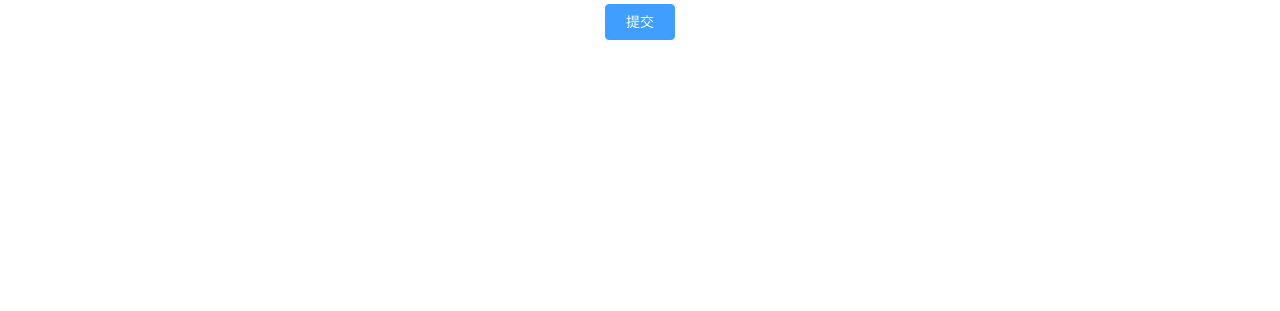
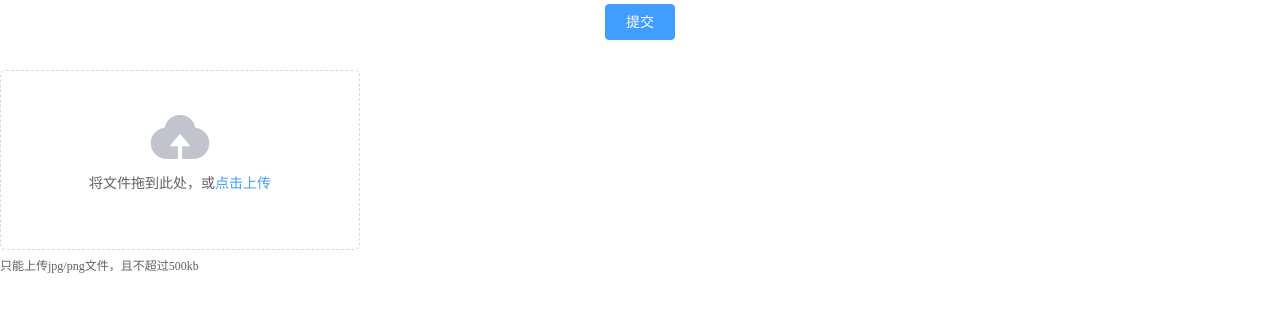
Before and after one commit to loveverse/vue2_music, a Vue app: page /personal in a window 1280 px wide. Shown: the part 209-520 px from the top of the page. Built offline with nearby package versions, Linux system fonts and the light colour scheme; no server answers.

Commit message:
add upload

```diff
--- a/src/api/http.js
+++ b/src/api/http.js
@@ -5,7 +5,8 @@ import 'nprogress/nprogress.css'
 
 const http = axios.create({
     // baseURL: "/api2",
-    baseURL: "http://1.12.252.87:3000",
+    // baseURL: "http://1.12.252.87:3000",
+    baseURL: "http://localhost:3000",
     timeout: 50000,
 })
 http.interceptors.request.use(config => {
--- a/src/views/Personal/Personal.vue
+++ b/src/views/Personal/Personal.vue
@@ -22,12 +22,22 @@
       </el-input>
       <el-button type="primary" size="medium" @click="addContent">提交</el-button>
     </div>
+    <el-upload
+      class="upload-demo"
+      drag
+      :before-upload="beforeUpload"
+      action="/api2"
+      multiple>
+      <i class="el-icon-upload"></i>
+      <div class="el-upload__text">将文件拖到此处，或<em>点击上传</em></div>
+      <div class="el-upload__tip" slot="tip">只能上传jpg/png文件，且不超过500kb</div>
+    </el-upload>
   </div>
 </template>
 
 <script>
   import {getFindData, getAddData, getUpdateData,getDelData} from '../../api/personal';
-
+  import axios from 'axios';
   export default {
     name: 'Personal',
     data(){
@@ -108,6 +118,19 @@
       async getFindData(){
         const result = await getFindData()
         this.findData = result
+      },
+      beforeUpload(file){
+        let fd = new FormData()
+        fd.append('filename', file)
+        axios.post('/api2', fd).then(res => {
+          console.log(res);
+          // if(res.data.success){
+          //   this.$message.success('上传成功')
+          // }else{
+          //   this.$message.error('上传失败')
+          // }
+        })
+
       }
     },
     mounted(){
@@ -170,7 +193,8 @@
           color: #66b1ff;
           text-align: center;
           font-weight: 600;
-          margin-bottom: 10px;
+          padding-bottom: 13px;
+          // margin-bottom: 10px;
         }
         .songName{
           text-align: right;
--- a/vue.config.js
+++ b/vue.config.js
@@ -8,6 +8,13 @@ module.exports = {
                 pathRewrite: {
                     '^/api': ''
                 }
+            },
+            '/api2': {
+                target: 'http://note.loveverse.top/',
+                changeOrigin: true,
+                pathRewrite: {
+                    '^/api2': ''
+                }
             }
         },
     },
```
Also changed, not shown: 1 other file (tests, documents, lock files or other folders).
